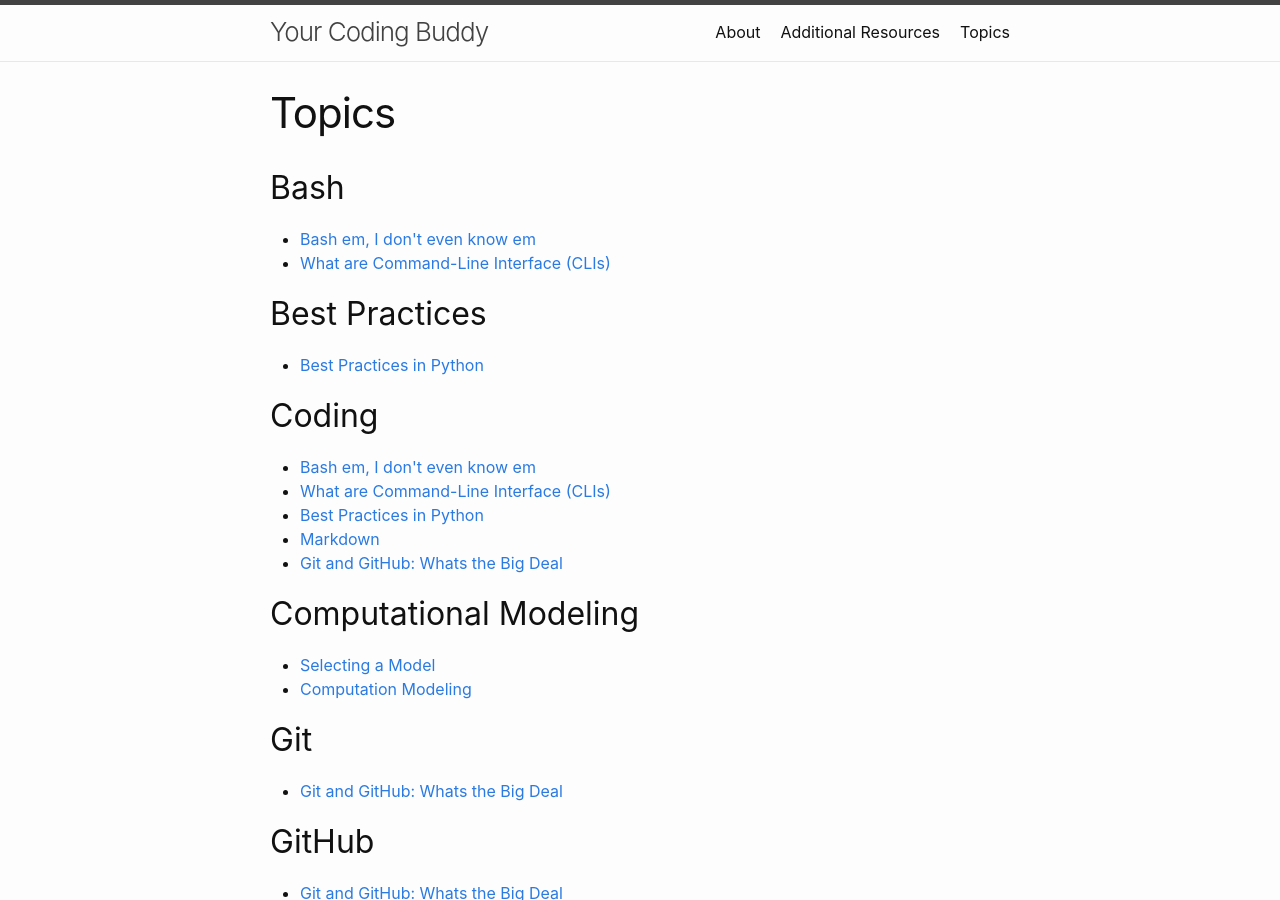
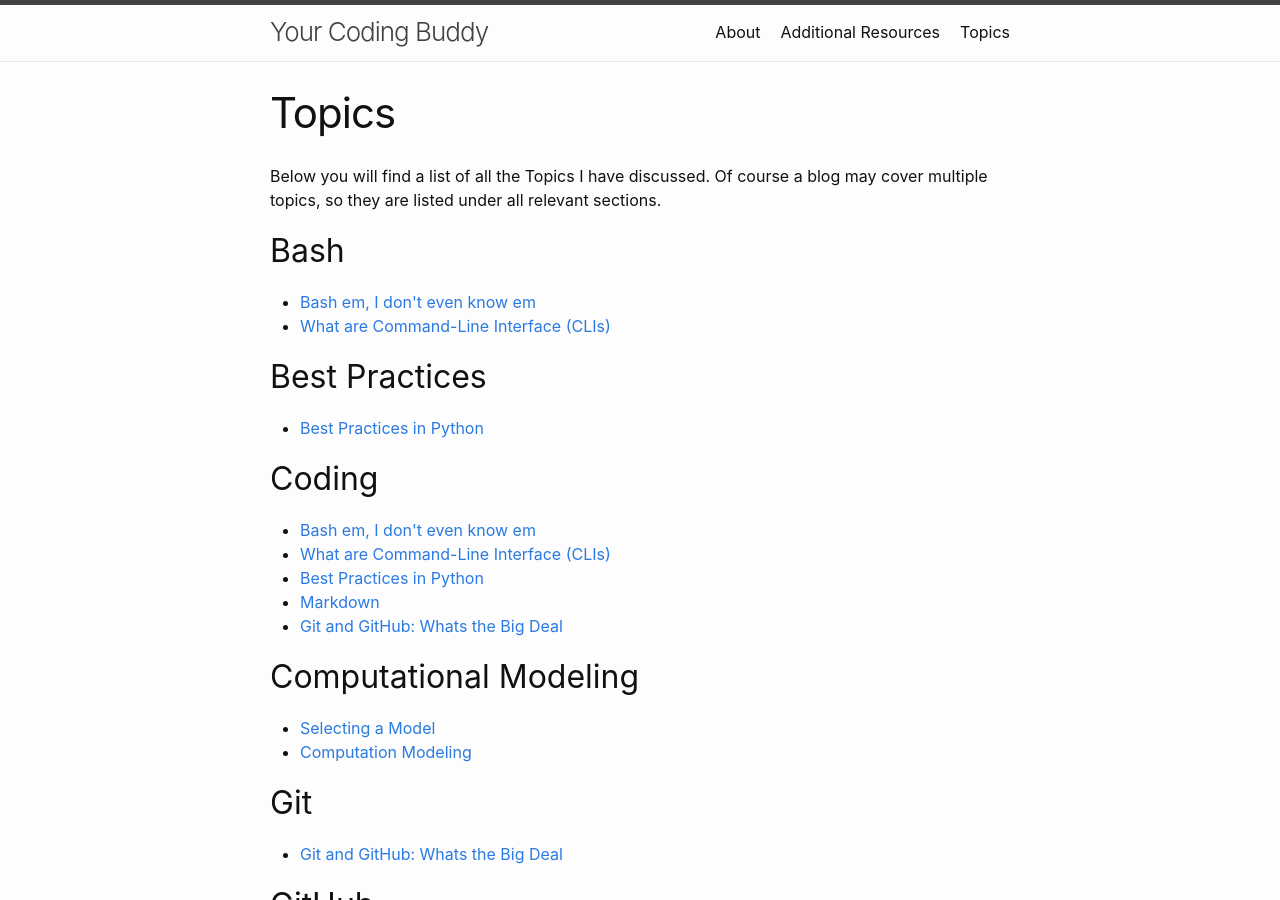
Before and after one commit to dsambrano/good_coding_practices, a Jekyll site: the page built from categories.md, in a window 1280 px wide and 900 px high. Built offline with Jekyll 4.4.1, drawn with Linux system fonts in a browser that asks for light colours.

Commit message:
Adding Topic Text

```diff
--- a/categories.md
+++ b/categories.md
@@ -8,6 +8,9 @@ title: Topics
 
 {% include sidebar.html %}
 
+Below you will find a list of all the Topics I have discussed.
+Of course a blog may cover multiple topics, so they are listed under all relevant sections.
+
 {% assign sorted = site.tags | sort %}
 {% for tag in sorted %}
 ## {{ tag[0] | split: "-" | join: " "}}
```
Also changed, not shown: 2 other files.
